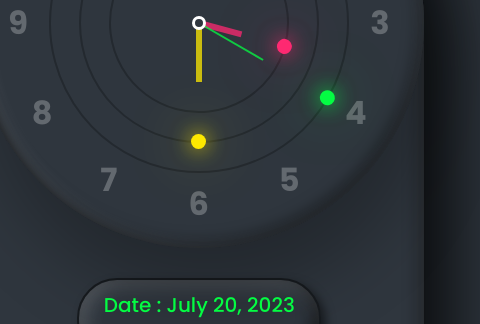
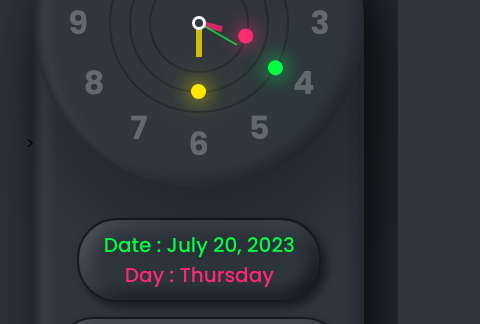
Before and after one commit to AbuSalman143/Analog-and-Digital-Clock-, a plain HTML site: page index.html in a window 390 px wide. Shown: the part 279-603 px from the top of the page, 480 px wide, since content can reach past the window. Drawn offline with Linux system fonts and the light colour scheme.

Commit message:
secound commit

```diff
--- a/script.js
+++ b/script.js
@@ -11,6 +11,10 @@ setInterval(()=>{
     hr.style.transform = `rotateZ(${hh+(mm/12)}deg)`;
     mn.style.transform = `rotateZ(${(mm)}deg)`;
     sc.style.transform = `rotateZ(${(ss)}deg)`;
+
+
+
+
 
         //  digital clock
 
@@ -41,6 +45,16 @@ setInterval(()=>{
     secounds.innerHTML=s;
     ampm.innerHTML=am
 
+        // this is for the day and date
+
+
+        let dayElement = document.getElementById("day");
+        let dateElement = document.getElementById("date");
+        dayElement.textContent = getFullDayName(day.getDay());
+        dateElement.textContent = `${getFullMonthName(day.getMonth())} ${day.getDate()}, ${day.getFullYear()}`;
+
+
+
 })
 
  function getFullDayName(dayIndex) {
@@ -48,26 +62,7 @@ function getFullDayName(dayIndex) {
             return days[dayIndex];
         }
 
-// Function to get the full month name (e.g., January, February, etc.)
         function getFullMonthName(monthIndex) {
             const months = ["January", "February", "March", "April", "May", "June", "July", "August", "September", "October", "November", "December"];
             return months[monthIndex];
         }
-
-// Function to display the current day and date
-function displayDayAndDate() {
-    const now = new Date();
-    const dayElement = document.getElementById("day");
-    const dateElement = document.getElementById("date");
-
-    const dayOfWeek = getFullDayName(now.getDay());
-    const month = getFullMonthName(now.getMonth());
-    const dayOfMonth = now.getDate();
-    const year = now.getFullYear();
-
-    dayElement.textContent = ` ${dayOfWeek}`;
-    dateElement.textContent = `${month} ${dayOfMonth}, ${year}`;
-}
-
-// Call the displayDayAndDate function when the page loads
-displayDayAndDate();
--- a/style.css
+++ b/style.css
@@ -207,3 +207,71 @@ body{
         opacity: 0;
     }
 }
+
+
+@media (max-width:480px) {
+
+    body{
+
+        display: flex;
+        justify-content: center;
+        align-items: center;
+        min-height: 100vh;
+        background-color: #2f363e;
+    }
+
+
+
+
+    .clock {
+        position: relative;
+        width: 330px;
+        height: 330px;
+        }
+
+
+
+    .circle{
+        position: absolute;
+        width: 180px;
+        height: 180px;
+        border: 2px solid rgba(0, 0, 0, 0.25);
+        border-radius: 50%;
+        display: flex;
+        justify-content: center;
+        align-items: flex-start;
+        z-index: 10;
+    }
+
+    .circle i{
+        position: absolute;
+        width: 6px;
+        height: 50%;
+        background-color: var(--clr);
+        opacity: 0.75;
+        transform-origin: bottom;
+        transform: scaleY(0.5);
+
+    }
+    .circle:nth-child(1) i{
+        width: 2px;
+    }
+
+    .circle:nth-child(2) i{
+        width: 6px;
+    }
+    .circle2{
+        width: 140px;
+        height: 140px;
+        z-index: 9;
+    }
+
+    .circle3{
+        width: 100px;
+        height: 100px;
+        z-index: 8;
+    }
+
+
+
+}
```
Lines whose indentation alone changed are shown as unchanged.
